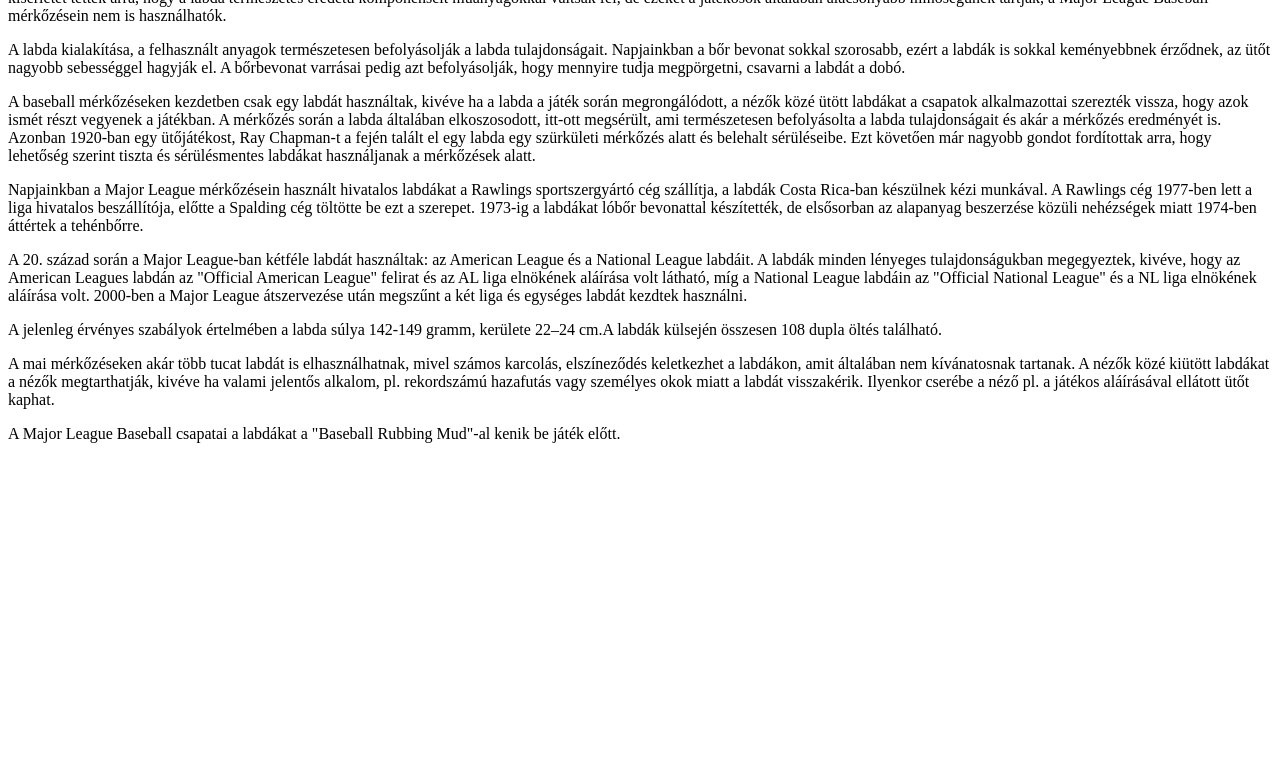
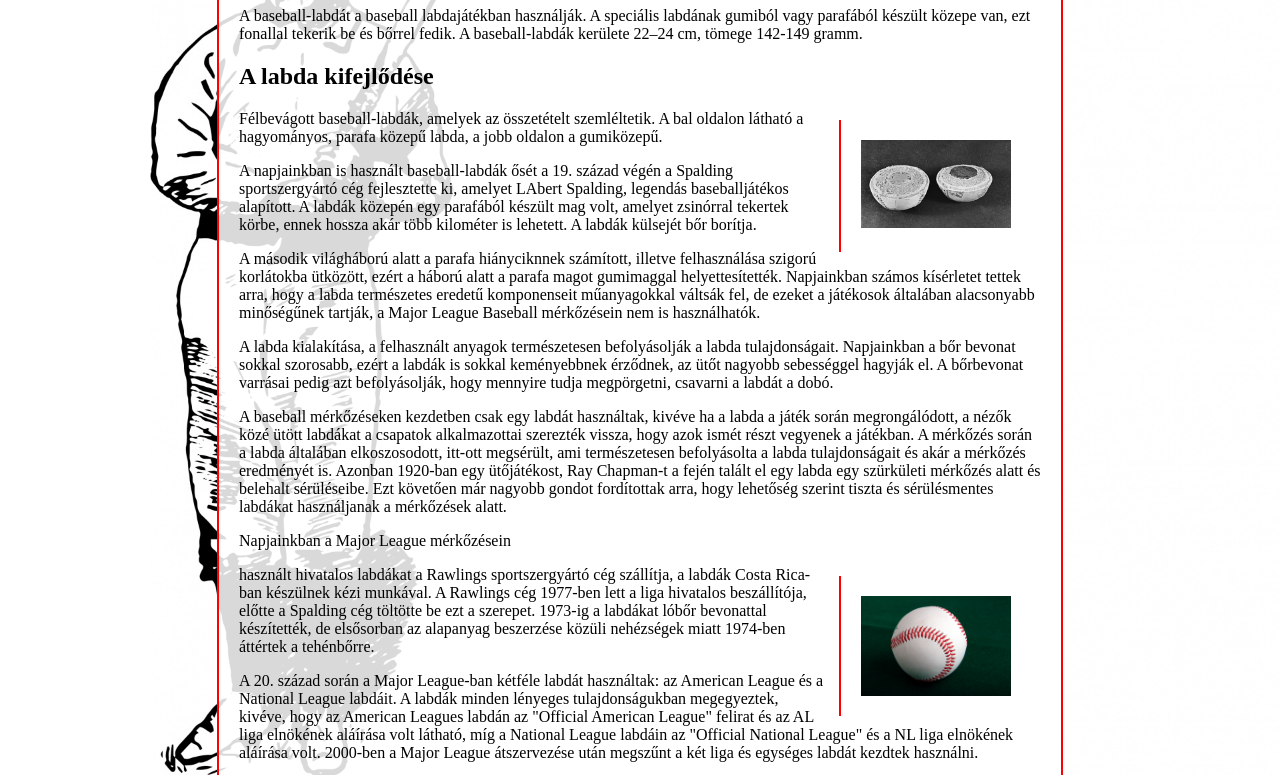
Before and after one commit to Benci2006/feladat0206, a plain HTML site: page index.html in a window 1280 px wide. Shown: the part 243-1018 px from the top of the page. Before the commit the page ends 800 px from the top, so only its background shows below. Drawn offline with Linux system fonts and the light colour scheme.

Commit message:
ÚJ verzió

```diff
--- a/index.html
+++ b/index.html
@@ -1,22 +1,71 @@
-<html>
+<!DOCTYPE html>
+<html lang="hu">
 <head>
+    <meta charset="UTF-8">
+    <meta name="viewport" content="width=device-width, initial-scale=1.0">
+    <title>Baseball-labda</title>
+    <link rel="stylesheet" href="style.css">
 </head>
+
+
+
+
+
+
 <body>
-    Baseball labda*
-    <p>A baseball-labdát a baseball labdajátékban használják. A speciális labdának gumiból vagy parafából készült közepe van, ezt fonallal tekerik be és bőrrel fedik. A baseball-labdák kerülete 22–24 cm, tömege 142-149 gramm.</p>
+    <div id="content">
+    <h1>Baseball labda<a href="https://hu.wikipedia.org/wiki/Baseball-labda">*</a></h1>
+    <p>A baseball-labdát a baseball labdajátékban használják. A speciális labdának gumiból vagy parafából készült közepe
+        van, ezt fonallal tekerik be és bőrrel fedik. A baseball-labdák kerülete 22–24 cm, tömege 142-149 gramm.</p>
 
-    A labda kifejlődése
+    <h2>A labda kifejlődése</h2>
 
-    <p>Félbevágott baseball-labdák, amelyek az összetételt szemléltetik. A bal oldalon látható a hagyományos, parafa közepű labda, a jobb oldalon a gumiközepű.</p>
+        <div class="frame">
+            <img src="Felbevagva.jpg" alt="">
+        </div>
 
-    <p>A napjainkban is használt baseball-labdák ősét a 19. század végén a Spalding sportszergyártó cég fejlesztette ki, amelyet LAbert Spalding, legendás baseballjátékos alapított. A labdák közepén egy parafából készült mag volt, amelyet zsinórral tekertek körbe, ennek hossza akár több kilométer is lehetett. A labdák külsejét bőr borítja.</p>
-    <p>A második világháború alatt a parafa hiányciknnek számított, illetve felhasználása szigorú korlátokba ütközött, ezért a háború alatt a parafa magot gumimaggal helyettesítették. Napjainkban számos kísérletet tettek arra, hogy a labda természetes eredetű komponenseit műanyagokkal váltsák fel, de ezeket a játékosok általában alacsonyabb minőségűnek tartják, a Major League Baseball mérkőzésein nem is használhatók.</p>
-    <p>A labda kialakítása, a felhasznált anyagok természetesen befolyásolják a labda tulajdonságait. Napjainkban a bőr bevonat sokkal szorosabb, ezért a labdák is sokkal keményebbnek érződnek, az ütőt nagyobb sebességgel hagyják el. A bőrbevonat varrásai pedig azt befolyásolják, hogy mennyire tudja megpörgetni, csavarni a labdát a dobó.</p>
-    <p>A baseball mérkőzéseken kezdetben csak egy labdát használtak, kivéve ha a labda a játék során megrongálódott, a nézők közé ütött labdákat a csapatok alkalmazottai szerezték vissza, hogy azok ismét részt vegyenek a játékban. A mérkőzés során a labda általában elkoszosodott, itt-ott megsérült, ami természetesen befolyásolta a labda tulajdonságait és akár a mérkőzés eredményét is. Azonban 1920-ban egy ütőjátékost, Ray Chapman-t a fején talált el egy labda egy szürkületi mérkőzés alatt és belehalt sérüléseibe. Ezt követően már nagyobb gondot fordítottak arra, hogy lehetőség szerint tiszta és sérülésmentes labdákat használjanak a mérkőzések alatt.</p>
-    <p>Napjainkban a Major League mérkőzésein használt hivatalos labdákat a Rawlings sportszergyártó cég szállítja, a labdák Costa Rica-ban készülnek kézi munkával. A Rawlings cég 1977-ben lett a liga hivatalos beszállítója, előtte a Spalding cég töltötte be ezt a szerepet. 1973-ig a labdákat lóbőr bevonattal készítették, de elsősorban az alapanyag beszerzése közüli nehézségek miatt 1974-ben áttértek a tehénbőrre.</p>
-    <p>A 20. század során a Major League-ban kétféle labdát használtak: az American League és a National League labdáit. A labdák minden lényeges tulajdonságukban megegyeztek, kivéve, hogy az American Leagues labdán az "Official American League" felirat és az AL liga elnökének aláírása volt látható, míg a National League labdáin az "Official National League" és a NL liga elnökének aláírása volt. 2000-ben a Major League átszervezése után megszűnt a két liga és egységes labdát kezdtek használni.</p>
-    <p>A jelenleg érvényes szabályok értelmében a labda súlya 142-149 gramm, kerülete 22–24 cm.A labdák külsején összesen 108 dupla öltés található.</p>
-    <p>A mai mérkőzéseken akár több tucat labdát is elhasználhatnak, mivel számos karcolás, elszíneződés keletkezhet a labdákon, amit általában nem kívánatosnak tartanak. A nézők közé kiütött labdákat a nézők megtarthatják, kivéve ha valami jelentős alkalom, pl. rekordszámú hazafutás vagy személyes okok miatt a labdát visszakérik. Ilyenkor cserébe a néző pl. a játékos aláírásával ellátott ütőt kaphat.</p>
-    <p>A Major League Baseball csapatai a labdákat a "Baseball Rubbing Mud"-al kenik be játék előtt.</p>
+    <p class="imgcaption">Félbevágott baseball-labdák, amelyek az összetételt szemléltetik. A bal oldalon látható a hagyományos, parafa
+        közepű labda, a jobb oldalon a gumiközepű.</p>
+
+    <p>A napjainkban is használt baseball-labdák ősét a 19. század végén a Spalding sportszergyártó cég fejlesztette ki,
+        amelyet LAbert Spalding, legendás baseballjátékos alapított. A labdák közepén egy parafából készült mag volt,
+        amelyet zsinórral tekertek körbe, ennek hossza akár több kilométer is lehetett. A labdák külsejét bőr borítja.
+    </p>
+    <p>A második világháború alatt a parafa hiányciknnek számított, illetve felhasználása szigorú korlátokba ütközött,
+        ezért a háború alatt a parafa magot gumimaggal helyettesítették. Napjainkban számos kísérletet tettek arra, hogy
+        a labda természetes eredetű komponenseit műanyagokkal váltsák fel, de ezeket a játékosok általában alacsonyabb
+        minőségűnek tartják, a <span>Major League</span> Baseball mérkőzésein nem is használhatók.</p>
+    <p>A labda kialakítása, a felhasznált anyagok természetesen befolyásolják a labda tulajdonságait. Napjainkban a bőr
+        bevonat sokkal szorosabb, ezért a labdák is sokkal keményebbnek érződnek, az ütőt nagyobb sebességgel hagyják
+        el. A bőrbevonat varrásai pedig azt befolyásolják, hogy mennyire tudja megpörgetni, csavarni a labdát a dobó.
+    </p>
+    <p>A baseball mérkőzéseken kezdetben csak egy labdát használtak, kivéve ha a labda a játék során megrongálódott, a
+        nézők közé ütött labdákat a csapatok alkalmazottai szerezték vissza, hogy azok ismét részt vegyenek a játékban.
+        A mérkőzés során a labda általában elkoszosodott, itt-ott megsérült, ami természetesen befolyásolta a labda
+        tulajdonságait és akár a mérkőzés eredményét is. Azonban 1920-ban egy ütőjátékost, Ray Chapman-t a fején talált
+        el egy labda egy szürkületi mérkőzés alatt és belehalt sérüléseibe. Ezt követően már nagyobb gondot fordítottak
+        arra, hogy lehetőség szerint tiszta és sérülésmentes labdákat használjanak a mérkőzések alatt.</p>
+    <p>Napjainkban a <span>Major League</span> mérkőzésein
+        <div>
+            <img src="Baseball.jpg" class="frame" alt="">
+        </div>
+        használt hivatalos labdákat a Rawlings sportszergyártó cég szállítja, a
+        labdák Costa Rica-ban készülnek kézi munkával. A Rawlings cég 1977-ben lett a liga hivatalos beszállítója,
+        előtte a Spalding cég töltötte be ezt a szerepet. 1973-ig a labdákat lóbőr bevonattal készítették, de elsősorban
+        az alapanyag beszerzése közüli nehézségek miatt 1974-ben áttértek a tehénbőrre.</p>
+    <p>A 20. század során a <span>Major League</span>-ban kétféle labdát használtak: az American League és a National League labdáit.
+        A labdák minden lényeges tulajdonságukban megegyeztek, kivéve, hogy az American Leagues labdán az "Official
+        American League" felirat és az AL liga elnökének aláírása volt látható, míg a National League labdáin az
+        "Official National League" és a NL liga elnökének aláírása volt. 2000-ben a <span>Major League</span> átszervezése után
+        megszűnt a két liga és egységes labdát kezdtek használni.</p>
+    <p>A jelenleg érvényes szabályok értelmében a labda súlya 142-149 gramm, kerülete 22–24 cm.A labdák külsején
+        összesen 108 dupla öltés található.</p>
+    <p>A mai mérkőzéseken akár több tucat labdát is elhasználhatnak, mivel számos karcolás, elszíneződés keletkezhet a
+        labdákon, amit általában nem kívánatosnak tartanak. A nézők közé kiütött labdákat a nézők megtarthatják, kivéve
+        ha valami jelentős alkalom, pl. rekordszámú hazafutás vagy személyes okok miatt a labdát visszakérik. Ilyenkor
+        cserébe a néző pl. a játékos aláírásával ellátott ütőt kaphat.</p>
+    <p>A <span>Major League</span> Baseball csapatai a labdákat a "Baseball Rubbing Mud"-al kenik be játék előtt.</p>
+    </div>
 </body>
+
 </html>
--- a/style.css
+++ b/style.css
@@ -1,20 +1,33 @@
 body
 {
+    background-image: url(baseball-background.jpg);
     margin: 0;
     padding: 0;
     background-position-x: 150px;
+    background-size: 960pt;
+    background-repeat: no-repeat;
 }
 
 #content
 {
+    width: 802px;
+    margin-top: 150px;
+    margin-left: auto;
+    margin-right: auto;
+    border-left: solid 2px red;
+    border-right: solid 2px red;
     padding: 20px;
     background-color: rgba(255,255,255,0.85);
+
 }
 
 .frame
 {
     padding:20px;
     margin:10px;
+    float: right;
+    width: 150px;
+    border-left:solid 2px red;
 }
 
 .frame img
```
